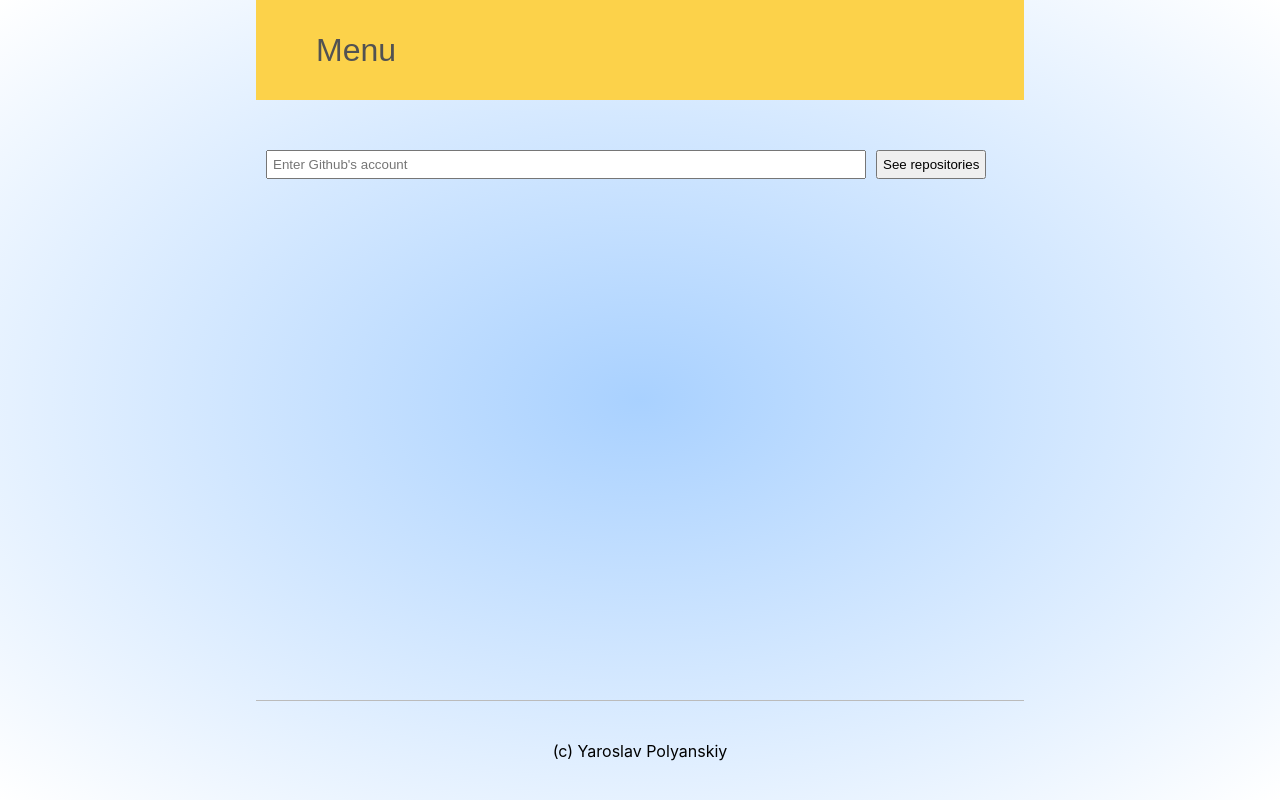
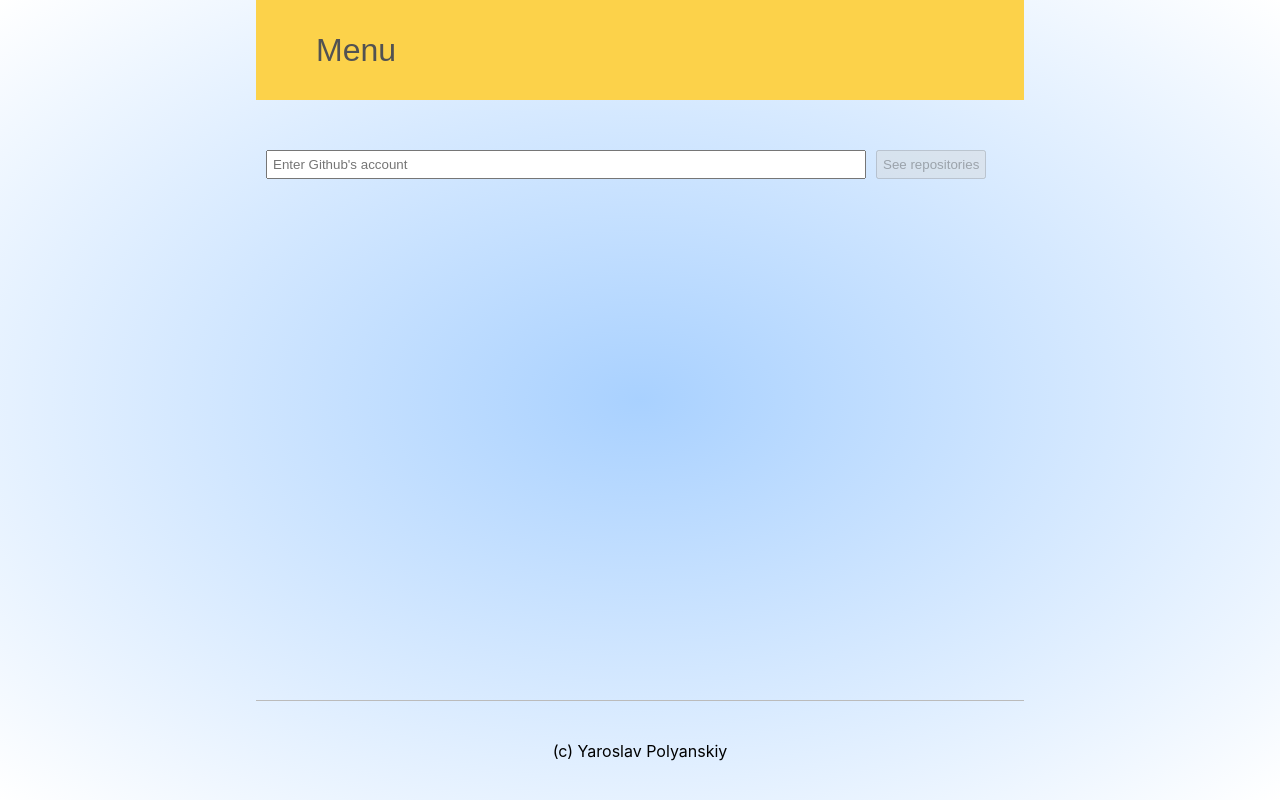
Before and after one commit to m019m1/test-task-react-typescript, a React (Create React App) app: page /#/apiClient in a window 1280 px wide. Built offline with nearby package versions, Linux system fonts and the light colour scheme.

Commit message:
added disabled condition for form's button

```diff
--- a/src/components/form/form.scss
+++ b/src/components/form/form.scss
@@ -1,8 +1,10 @@
-.input {
-	width: 600px;
-	margin: 50px 10px;
-	padding: 5px;
+.form {
+	&__input {
+		width: 600px;
+		margin: 50px 10px;
+		padding: 5px;
+	}
+	&__submit {
+		padding: 5px;
+	}
 }
-.submit {
-	padding: 5px;
-}
--- a/src/components/form/form.tsx
+++ b/src/components/form/form.tsx
@@ -6,14 +6,14 @@
 	onChange: (event: React.ChangeEvent<HTMLInputElement>) => void,
 	placeholder: string,
 	onClick: () => void,
-	btnValue: string,
+	btnValue: string
 }
 
 const Form: React.FC<Props> = ({value, onChange, placeholder, onClick, btnValue}) => {
 	return (
 		<div className="form">
-			<input className='input' value={value} onChange={onChange} type="text" placeholder={placeholder} />
-			<button className='submit' onClick={onClick}> {btnValue} </button>
+			<input className='form__input' value={value} onChange={onChange} type="text" placeholder={placeholder} />
+			<button className='form__submit' onClick={onClick} disabled={value ? false : true}> {btnValue} </button>
 		</div>
 	)
 }
```
